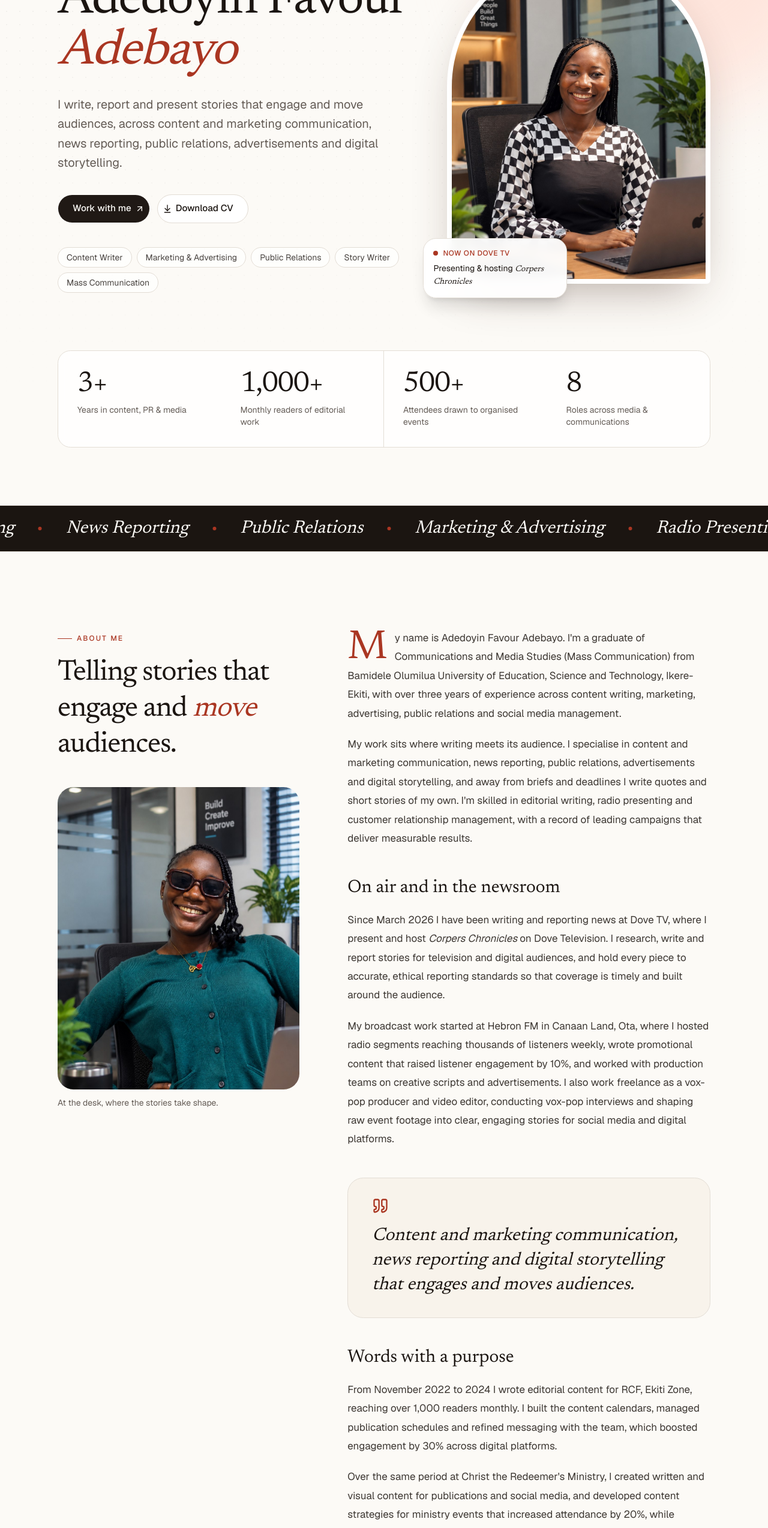
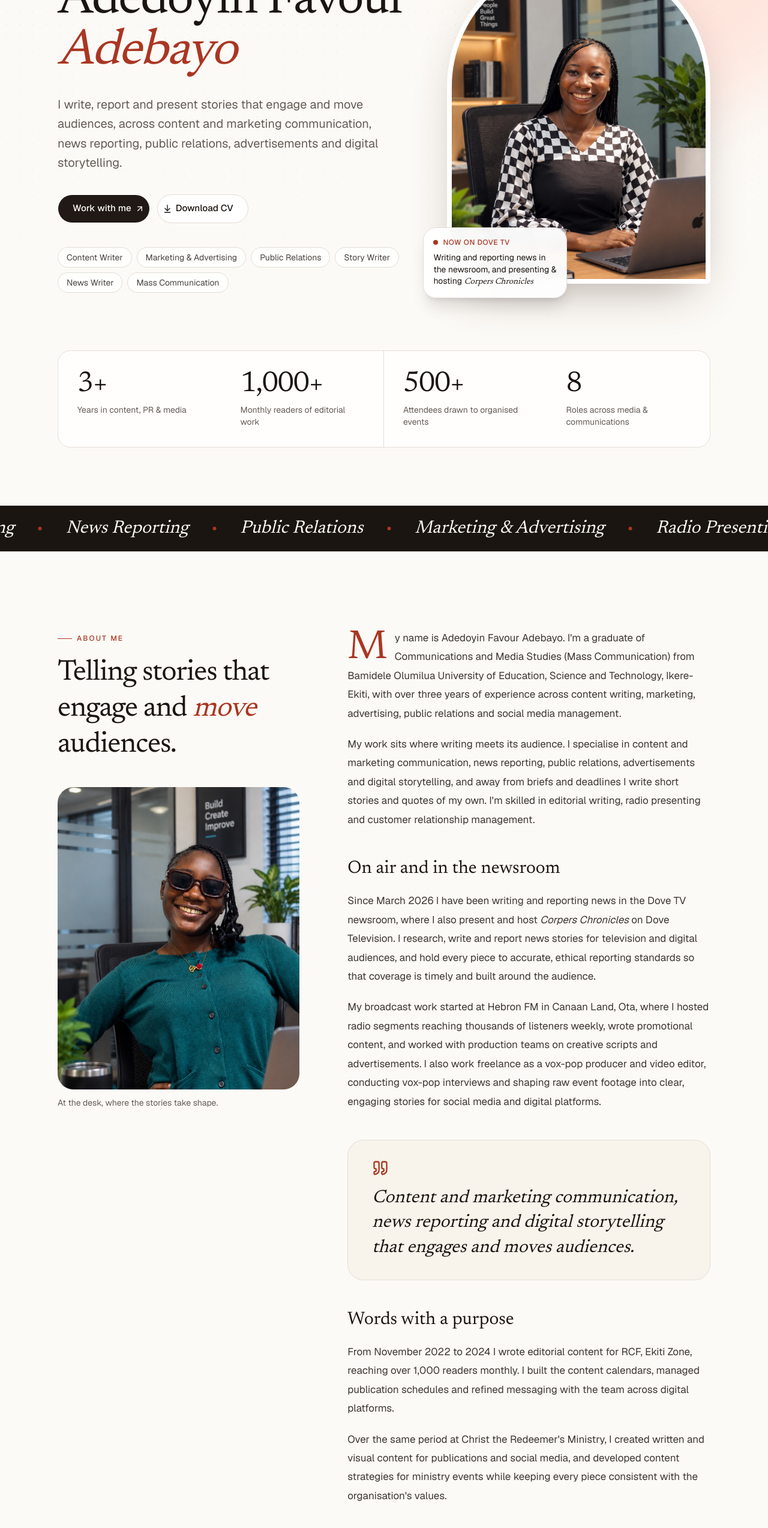
Before and after one commit to Adedara-samuel/toke-s-portfolio, a Next.js app: page / in a window 1280 px wide. Shown: the part 234-2781 px from the top of the page at 60% size. Built offline with nearby package versions, Linux system fonts and the light colour scheme.

Commit message:
feat: update content in About, Experience, Expertise sections and improve clarity in Hero component

```diff
--- a/src/app/globals.css
+++ b/src/app/globals.css
@@ -70,6 +70,22 @@
   html {
     @apply scroll-smooth font-sans;
     scroll-padding-top: 5rem;
+    scrollbar-color: var(--brand) var(--paper);
+    scrollbar-width: thin;
+  }
+  html::-webkit-scrollbar {
+    width: 0.75rem;
+  }
+  html::-webkit-scrollbar-track {
+    background: var(--paper);
+  }
+  html::-webkit-scrollbar-thumb {
+    border: 3px solid var(--paper);
+    border-radius: 999px;
+    background: color-mix(in oklch, var(--brand) 55%, var(--background));
+  }
+  html::-webkit-scrollbar-thumb:hover {
+    background: var(--brand);
   }
   body {
     @apply bg-background text-foreground;
--- a/src/components/sections/about.tsx
+++ b/src/components/sections/about.tsx
@@ -44,26 +44,26 @@ export function About() {
             <p>
               My work sits where writing meets its audience. I specialise in content and marketing
               communication, news reporting, public relations, advertisements and digital
-              storytelling, and away from briefs and deadlines I write quotes and short stories of
+              storytelling, and away from briefs and deadlines I write short stories and quotes of
               my own. I&apos;m skilled in editorial writing, radio presenting and customer
-              relationship management, with a record of leading campaigns that deliver measurable
-              results.
+              relationship management.
             </p>
           </Reveal>
 
           <Reveal>
             <h3 className="mt-12 mb-5 font-heading text-2xl sm:text-3xl">On air and in the newsroom</h3>
             <p>
-              Since March 2026 I have been writing and reporting news at Dove TV, where I present and
-              host <em>Corpers Chronicles</em> on Dove Television. I research, write and report
-              stories for television and digital audiences, and hold every piece to accurate,
-              ethical reporting standards so that coverage is timely and built around the audience.
+              Since March 2026 I have been writing and reporting news in the Dove TV newsroom, where
+              I also present and host <em>Corpers Chronicles</em> on Dove Television. I research,
+              write and report news stories for television and digital audiences, and hold every
+              piece to accurate, ethical reporting standards so that coverage is timely and built
+              around the audience.
             </p>
             <p>
               My broadcast work started at Hebron FM in Canaan Land, Ota, where I hosted radio
-              segments reaching thousands of listeners weekly, wrote promotional content that raised
-              listener engagement by 10%, and worked with production teams on creative scripts and
-              advertisements. I also work freelance as a vox-pop producer and video editor,
+              segments reaching thousands of listeners weekly, wrote promotional content, and worked
+              with production teams on creative scripts and advertisements. I also work freelance as
+              a vox-pop producer and video editor,
               conducting vox-pop interviews and shaping raw event footage into clear, engaging
               stories for social media and digital platforms.
             </p>
@@ -84,14 +84,13 @@ export function About() {
             <p>
               From November 2022 to 2024 I wrote editorial content for RCF, Ekiti Zone, reaching over
               1,000 readers monthly. I built the content calendars, managed publication schedules
-              and refined messaging with the team, which boosted engagement by 30% across digital
-              platforms.
+              and refined messaging with the team across digital platforms.
             </p>
             <p>
               Over the same period at Christ the Redeemer&apos;s Ministry, I created written and
               visual content for publications and social media, and developed content strategies
-              for ministry events that increased attendance by 20%, while keeping every piece
-              consistent with the organisation&apos;s values.
+              for ministry events while keeping every piece consistent with the
+              organisation&apos;s values.
             </p>
           </Reveal>
 
@@ -101,17 +100,15 @@ export function About() {
             </h3>
             <p>
               My grounding in public relations began as Public Relations Officer for the Federation
-              of Ikole Local Government Students Union, where I organised events that drew 500+
-              attendees, developed PR strategies that strengthened the organisation&apos;s
-              reputation and community trust, and coordinated media outreach that secured coverage
-              in local publications.
+              of Ikole Local Government Students Union, where I organised events, developed PR
+              strategies that strengthened the organisation&apos;s reputation and community trust,
+              and coordinated media outreach that secured coverage in local publications.
             </p>
             <p>
               As Content Writing &amp; Marketing Head at AMCOMS, I led a team of content creators and
-              ran campaigns that increased brand visibility by 25% within one month and grew the
-              follower base by 500+ across platforms. At Powress Picture Limited, I managed client
-              relationships through CRM strategies and analysed customer data to tailor marketing
-              campaigns, achieving a 15% increase in engagement.
+              ran content and marketing campaigns across platforms. At Prowoss Picture Limited, I
+              managed client relationships through CRM strategies and analysed customer data to
+              tailor marketing campaigns.
             </p>
             <p>
               That interest in how communication builds trust carried into my 2024 research, a study
--- a/src/components/sections/experience.tsx
+++ b/src/components/sections/experience.tsx
@@ -12,7 +12,7 @@ import {
   type ExperienceCategory,
 } from "@/lib/content"
 
-// Wrap figures like "30%", "1,000" or "500+" so they stand out in the bullet text.
+// Wrap numeric values so they stand out in the bullet text.
 function emphasiseFigures(text: string) {
   const parts = text.split(/(\d[\d,]*%?\+?)/g)
   return parts.map((part, i) =>
--- a/src/components/sections/expertise.tsx
+++ b/src/components/sections/expertise.tsx
@@ -63,9 +63,9 @@ export function Expertise() {
 
         <div className="mt-24">
           <Reveal>
-            <p className="eyebrow">Measured impact</p>
+            <p className="eyebrow">Selected work</p>
             <h3 className="mt-5 font-heading text-3xl tracking-tight sm:text-4xl">
-              Results from the work so far
+              Work across writing, campaigns and media
             </h3>
           </Reveal>
           <div className="mt-10 grid gap-px overflow-hidden rounded-2xl border bg-border sm:grid-cols-2 lg:grid-cols-3">
--- a/src/components/sections/hero.tsx
+++ b/src/components/sections/hero.tsx
@@ -89,7 +89,8 @@ export function Hero() {
               Now on Dove TV
             </div>
             <p className="mt-2 text-sm leading-snug">
-              Presenting &amp; hosting <span className="font-heading italic">Corpers Chronicles</span>
+              Writing and reporting news in the newsroom, and presenting &amp; hosting{" "}
+              <span className="font-heading italic">Corpers Chronicles</span>
             </p>
           </div>
         </Reveal>
--- a/src/lib/content.ts
+++ b/src/lib/content.ts
@@ -14,6 +14,7 @@ export const profile = {
     "Marketing & Advertising",
     "Public Relations",
     "Story Writer",
+    "News Writer",
     "Mass Communication",
   ],
   summary:
@@ -83,7 +84,7 @@ export const experience: Experience[] = [
     category: "media",
     points: [
       "Presented and hosted Corpers Chronicles on Dove Television.",
-      "Researched, wrote and reported news stories for television and digital audiences.",
+      "Researched and wrote news stories in the newsroom, and reported them for television and digital audiences.",
       "Applied accurate, ethical reporting standards to deliver timely, audience-focused coverage.",
     ],
   },
@@ -100,13 +101,13 @@ export const experience: Experience[] = [
   },
   {
     role: "Customer Relationship Management Specialist",
-    organisation: "Powress Picture Limited",
+    organisation: "Prowoss Picture Limited",
     location: "Nigeria",
     period: "Feb 2025 – May 2025",
     category: "marketing",
     points: [
       "Managed client relationships through CRM strategies, improving customer satisfaction and retention.",
-      "Analysed customer data to tailor marketing campaigns, achieving a 15% increase in engagement.",
+      "Analysed customer data to tailor marketing campaigns.",
       "Worked with marketing teams to develop targeted content for social media and email campaigns.",
     ],
   },
@@ -118,7 +119,7 @@ export const experience: Experience[] = [
     category: "content",
     points: [
       "Created written and visual content for ministry publications and social media, enhancing audience engagement.",
-      "Developed content strategies to promote ministry events, increasing attendance by 20% through targeted campaigns.",
+      "Developed content strategies to promote ministry events through targeted campaigns.",
       "Edited and curated content to keep it consistent with organisational values.",
     ],
   },
@@ -131,7 +132,7 @@ export const experience: Experience[] = [
     points: [
       "Wrote editorial content for organisational publications, reaching over 1,000 readers monthly.",
       "Built content calendars and managed publication schedules, ensuring timely delivery of quality materials.",
-      "Refined messaging with the team, boosting engagement by 30% across digital platforms.",
+      "Refined messaging with the team across digital platforms.",
     ],
   },
   {
@@ -142,7 +143,7 @@ export const experience: Experience[] = [
     category: "media",
     points: [
       "Hosted radio segments reaching thousands of listeners weekly.",
-      "Wrote promotional content for radio campaigns, raising listener engagement by 10%.",
+      "Wrote promotional content for radio campaigns.",
       "Worked with production teams on creative scripts and advertisements.",
     ],
   },
@@ -153,8 +154,8 @@ export const experience: Experience[] = [
     period: "Jul 2022",
     category: "marketing",
     points: [
-      "Led content creation and marketing campaigns, increasing brand visibility by 25% within one month.",
-      "Planned and ran social media strategies, growing the follower base by 500+ across platforms.",
+      "Led content creation and marketing campaigns to strengthen brand visibility.",
+      "Planned and ran social media strategies across platforms.",
       "Managed a team of content creators, keeping messaging and campaigns aligned.",
     ],
   },
@@ -173,19 +174,50 @@ export const experience: Experience[] = [
 ]
 
 export const impact = [
-  { value: "30%", label: "Engagement lift across digital platforms", source: "RCF, Ekiti Zone" },
-  { value: "25%", label: "Brand visibility growth within one month", source: "AMCOMS" },
-  { value: "20%", label: "Increase in event attendance", source: "Christ the Redeemer's Ministry" },
-  { value: "15%", label: "Increase in campaign engagement", source: "Powress Picture Limited" },
-  { value: "10%", label: "Rise in listener engagement", source: "Hebron FM" },
-  { value: "500+", label: "New followers across platforms", source: "AMCOMS" },
+  {
+    value: "Editorial",
+    label: "Created content and managed publication schedules",
+    source: "RCF, Ekiti Zone",
+  },
+  {
+    value: "Campaigns",
+    label: "Led content creation and social media strategy",
+    source: "AMCOMS",
+  },
+  {
+    value: "Events",
+    label: "Promoted ministry events through written and visual content",
+    source: "Christ the Redeemer's Ministry",
+  },
+  {
+    value: "Research",
+    label: "Used customer insights to tailor marketing campaigns",
+    source: "Prowoss Picture Limited",
+  },
+  {
+    value: "Radio",
+    label: "Wrote promotional content and creative scripts",
+    source: "Hebron FM",
+  },
+  {
+    value: "Community",
+    label: "Organised events and coordinated media outreach",
+    source: "Federation of Ikole Local Government Students Union",
+  },
 ] as const
 
 export const skills = [
   {
     area: "Content & Storytelling",
     icon: "pen",
-    items: ["Content writing", "Editorial writing", "Short stories and quotes", "Copywriting", "Digital storytelling"],
+    items: [
+      "Content writing",
+      "Story writing",
+      "Editorial writing",
+      "News writing",
+      "Copywriting",
+      "Digital storytelling",
+    ],
   },
   {
     area: "Marketing & Advertising",
```
